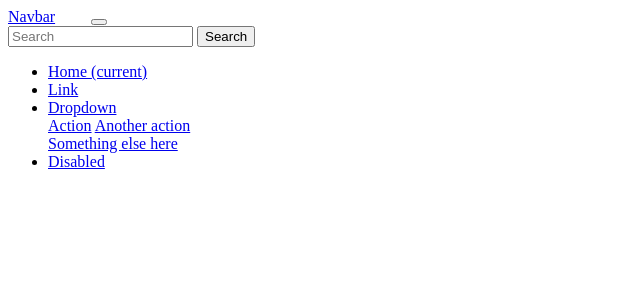
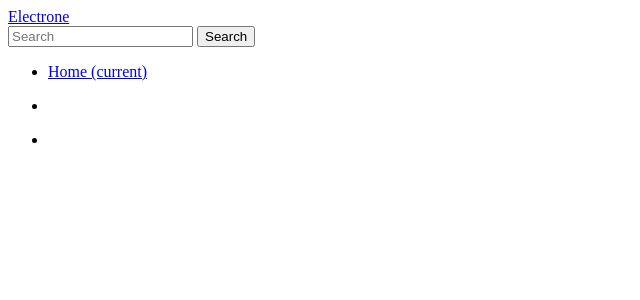
Before and after one commit to MohammadRafik/ecom_django_vue, a Django app: template src/templates/base/header.html in a window 1280 px wide. Shown: the top 300 px of the page, without its empty margins (0-640 px from the left). Run offline with Django 3.2, Linux system fonts and the light colour scheme; the template is opened without the code that fills it, so the values that code supplies are empty.

Commit message:
updated header and added icons

```diff
--- a/src/djangobase/settings.py
+++ b/src/djangobase/settings.py
@@ -130,6 +130,7 @@
 
 STATICFILES_DIRS = (
     os.path.join(BASE_DIR, 'assets'),
+    os.path.join(BASE_DIR, 'static'),
 )
 
 
--- a/src/templates/base/header.html
+++ b/src/templates/base/header.html
@@ -1,29 +1,28 @@
+{% load static%}
+<nav class="navbar navbar-expand-lg navbar-dark bg-dark">
+    <div class="container">
+        <a class="navbar-brand h2" style="margin-right:2rem" href="#">Electrone</a>
 
-<nav class="navbar navbar-expand-lg navbar-dark bg-dark">
-    <a class="navbar-brand" style="margin-right:2rem" href="#">Navbar</a>
-    <button class="navbar-toggler" type="button" data-toggle="collapse" data-target="#navbarSupportedContent" aria-controls="navbarSupportedContent" aria-expanded="false" aria-label="Toggle navigation">
-        <span class="navbar-toggler-icon"></span>
-    </button>
-
-
-    <div class="collapse navbar-collapse" id="navbarSupportedContent">
-        <div class="navbar-nav w-80">
+        <div class="navbar-nav mr-auto">
             <form class="form-inline mr-auto">
-                <input class="form-control w-70" type="search" placeholder="Search" aria-label="Search">
+                <input class="form-control mr-2" type="search" placeholder="Search" aria-label="Search">
                 <button class="btn btn-outline-success my-2 my-sm-0" type="submit">Search</button>
             </form>
         </div>
 
         <ul class="navbar-nav">
         <li class="nav-item active">
-            <a class="nav-link" href="#">Home <span class="sr-only">(current)</span></a>
+            <a class="nav-link" href="{% url 'mainapp:home' %}">Home <span class="sr-only">(current)</span></a>
         </li>
         <li class="nav-item">
-            <a class="nav-link" href="#">Link</a>
+            <a class="nav-link" href="#"><img src="{% static 'base/imgs/shopping-cart.png' %}" width="30px"></a>
         </li>
-        <li class="nav-item dropdown">
+        <li class="nav-item">
+            <a class="nav-link" href="#"><img src="{% static 'base/imgs/user.png' %}" width="30px"></a>
+        </li>
+        {% comment %} <li class="nav-item dropdown">
             <a class="nav-link dropdown-toggle" href="#" id="navbarDropdown" role="button" data-toggle="dropdown" aria-haspopup="true" aria-expanded="false">
-            Dropdown
+            #
             </a>
             <div class="dropdown-menu" aria-labelledby="navbarDropdown">
             <a class="dropdown-item" href="{% url 'mainapp:home' %}">Action</a>
@@ -31,10 +30,7 @@
             <div class="dropdown-divider"></div>
             <a class="dropdown-item" href="{% url 'mainapp:home' %}">Something else here</a>
             </div>
-        </li>
-        <li class="nav-item">
-            <a class="nav-link disabled" href="#">Disabled</a>
-        </li>
+        </li> {% endcomment %}
         </ul>
     </div>
 </nav>
```
Also changed, not shown: src/static/base/imgs/shopping-cart.png (added), src/static/base/imgs/user.png (added).
